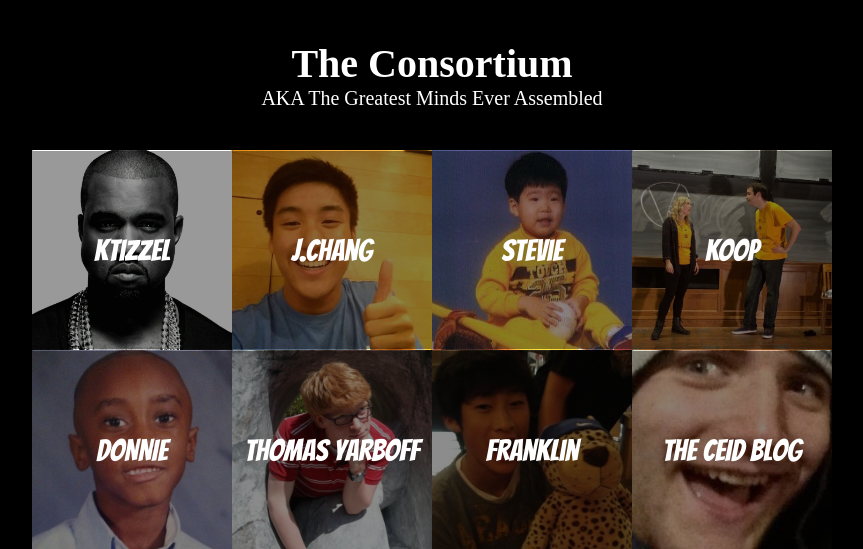
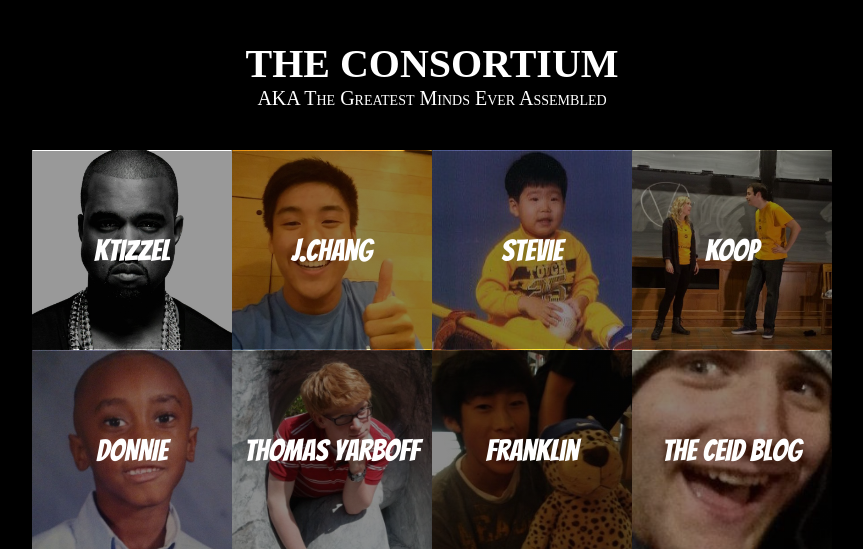
Before and after one commit to kevinhuangtan/consortium, a Flask app: template templates/consortium.html in a window 1280 px wide. Shown: the top 549 px of the page, without its empty margins (208-1071 px from the left). Run offline with Flask 2, Linux system fonts and the light colour scheme; the template is opened without the code that fills it, so the values that code supplies are empty; some libraries are stand-ins or nearby versions; some web fonts are replaced.

Commit message:
fix some stuff

```diff
--- a/static/home.css
+++ b/static/home.css
@@ -22,6 +22,7 @@ body{
 }
 .title p{
 	margin: 0;
+	font-variant: small-caps;
 }
 .main{
 	z-index: 1;
--- a/templates/consortium.html
+++ b/templates/consortium.html
@@ -16,7 +16,7 @@
 	}
 	function changeColor(){
    		 	// $('.d42').css('color', getRandomColor());
-   		 	// document.getElementById("d42").style.color = getRandomColor();
+   		 	document.getElementById("d42").style.color = getRandomColor();
 
 	}
 
@@ -29,10 +29,6 @@
 
 
 		$('.main').delay(3000).fadeOut(500);
-
-		$('.person').hover(function(){
-			$('.blog-name').html($(this).find('p').text()).fadeIn(300);;
-		});
 		var j = 0;
 		$(window).scroll(function(){
 
@@ -51,15 +47,15 @@
 </head>
 
 <body>
-<!-- 	<div class="main">
+	<div class="main">
 		<h1 id="d42">D42</h1>
-	</div> -->
+	</div>
 <!-- 	<div class="main">
 		<h1 class="greatest">THE GREATEST MINDS EVER ASSEMBLED</h1>
 	</div> -->
 	<div class="title">
-	<h1>The Consortium</h1>
-	<p>AKA The Greatest Minds Ever Assembled</p>
+	<h1>THE CONSORTIUM</h1>
+	<p >AKA The Greatest Minds Ever Assembled</p>
 	</div>
 <div class="consortium">
 <a href="http://www.ktizzel.com/blog"><div class="person ktizzel"><p class="name">Ktizzel</p></div></a>
```
Also changed, not shown: 1 other file.
